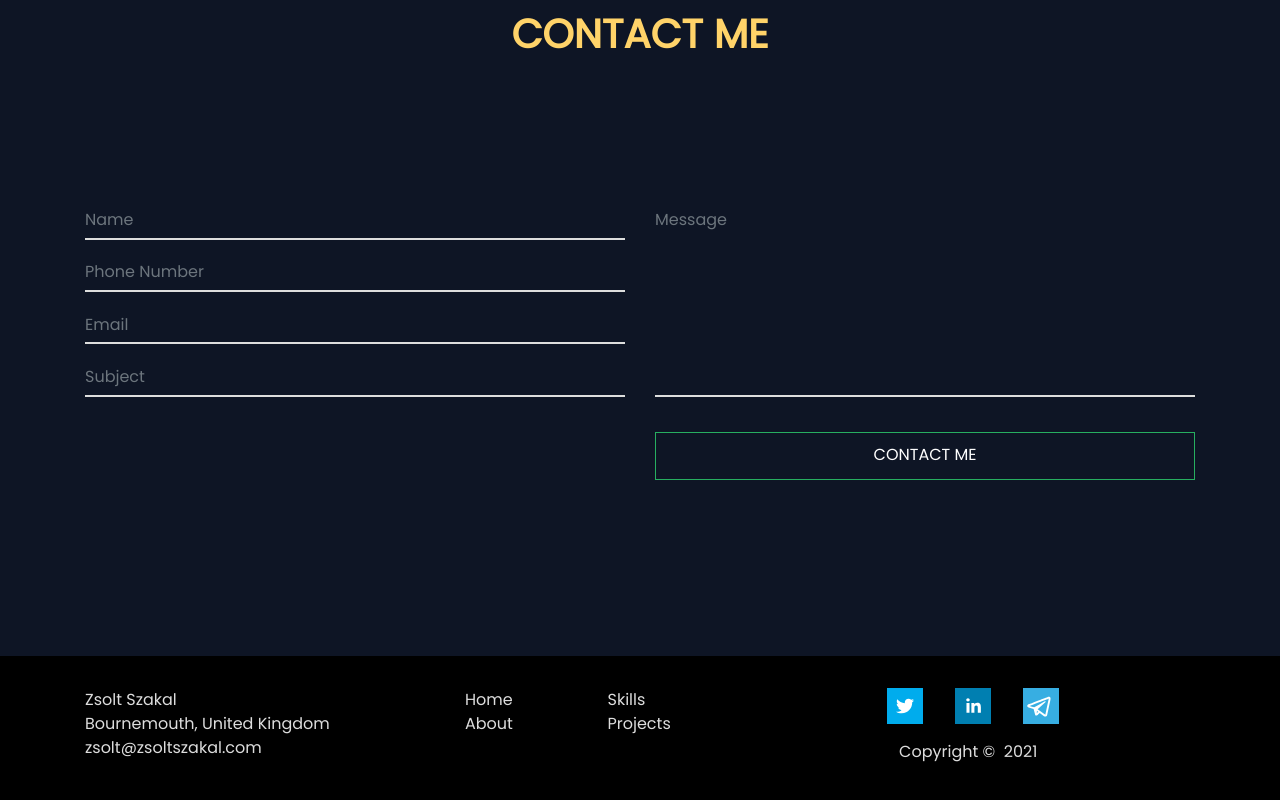
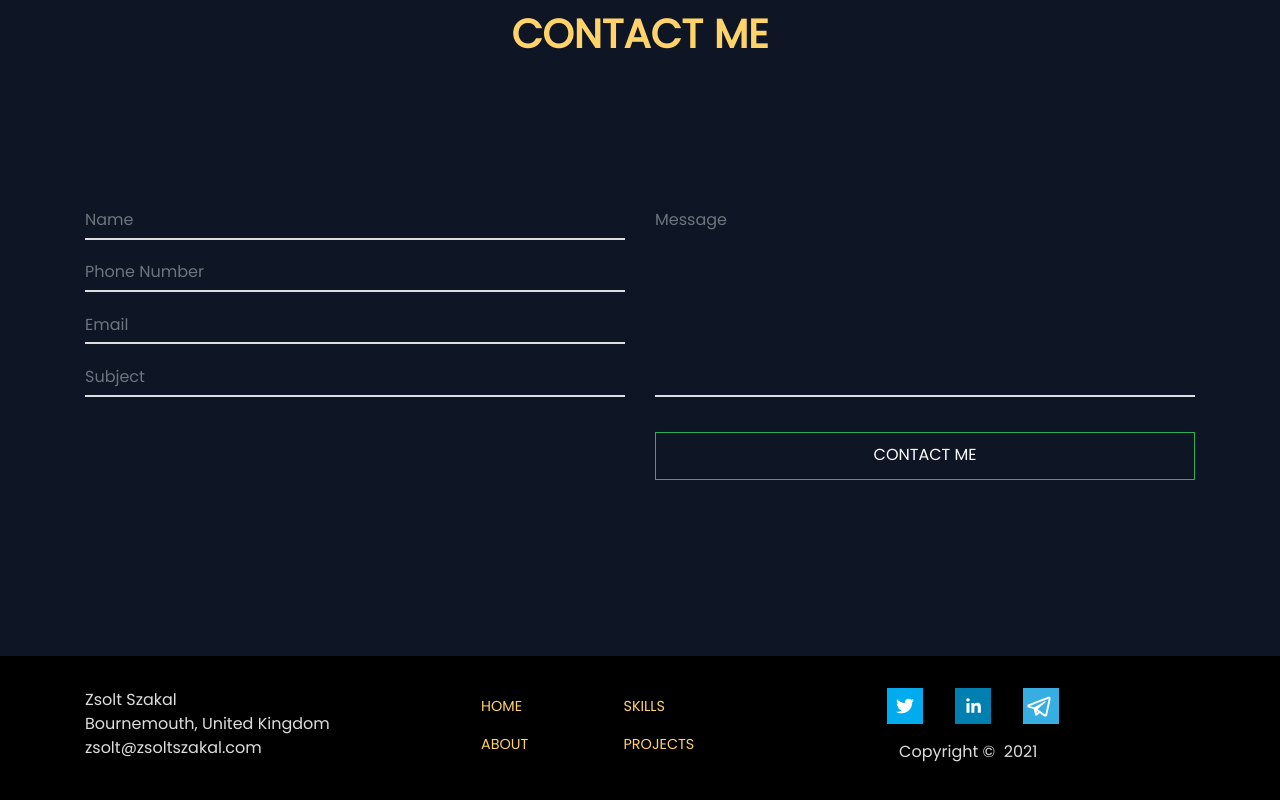
Before and after one commit to zsoltszakal/001-zsoltszakal.com, a React (Create React App) app: page / in a window 1280 px wide. Shown: the part 3887-4687 px from the top of the page. Built offline with nearby package versions, Linux system fonts and the light colour scheme.

Commit message:
SEO & Footer Fix

```diff
--- a/package.json
+++ b/package.json
@@ -17,7 +17,6 @@
     "react-dom": "^17.0.1",
     "react-hook-form": "^6.15.3",
     "react-scripts": "4.0.2",
-    "react-scroll": "^1.8.1",
     "react-share": "^4.3.1",
     "react-typed": "^1.2.0",
     "web-vitals": "^1.1.0"
--- a/public/index.html
+++ b/public/index.html
@@ -10,16 +10,16 @@
       content="Zsolt Szakal - Personal Portfolio Website, React, Python, AWS, Google Cloud Services, Git, Cloud Projects"
     />
     <meta name="theme-color" content="#080d16">
-    <meta http-equiv="Cache-control" max-age=31536000>
+    <meta http-equiv="Cache-Control: max-age=31536000">
     <link rel="preconnect" href="https://fonts.gstatic.com">
     <link href="https://fonts.googleapis.com/css2?family=Poppins&display=swap" rel="stylesheet">
-    <link rel="preload" href="../src/img3.jpg" as="image">
     <link rel="manifest" href="%PUBLIC_URL%/manifest.json" />
 
     <title>Zsolt Szakal - Personal Portfolio Website - 2021</title>
     </head>
 
   <body>
+    <img style="display:none;" src="../src/img3.jpg" />
     <div id="root"></div>
 
     <script>
--- a/src/App.css
+++ b/src/App.css
@@ -42,10 +42,6 @@
   background: var(--primary-green);
 }
 
-
-::-webkit-scrollbar-track:hover .thumb {
-  background: white;
-}
 
 /************************** NAVBAR **************************/
 
@@ -672,3 +668,15 @@ box-shadow: 8px 8px 8px 0px black;
   .footer p {
     margin-bottom: 0;
   }
+
+  .footer-link {
+    color:var(--primary-yellow) !important;
+    border-bottom: none;
+    margin-right: 0 !important;
+  }
+
+  .footer-link:hover {
+    border-bottom: none;
+    color: var(--primary-green) !important;
+    transition: 1s ease-in-out;
+  }
--- a/src/components/Footer.js
+++ b/src/components/Footer.js
@@ -5,8 +5,7 @@ import {
     TelegramIcon,
 
  } from "react-share";
- import { Link } from "react-scroll";
- import { faGithub} from '@fortawesome/free-brands-svg-icons';
+ import { Navbar, Nav } from 'react-bootstrap'
 
 const Footer = () => {
     return (
@@ -25,7 +24,7 @@ const Footer = () => {
 
                         </div>
                         <div classNam="d-flex">
-                            <a href="mailto:zsolt@zsoltszakal.com">zsolt@zsoltszakal.com</a>
+                            <a href="mailto:zsolt@zsoltszakal.com" rel="noopener">zsolt@zsoltszakal.com</a>
                             <br />
                             <br />
                         </div>
@@ -33,26 +32,20 @@ const Footer = () => {
                     <div className="col-lg-3 col-md-2 col-sm-6">
                         <div className="row">
                             <div className="col">
-                                <Link smooth={true} to="header" offset={-50} href="#">Home</Link>
-                                <br />
-                                <Link smooth={true} to="about" offset={-47} href="#">About</Link>
-                                <br />
+                      <Nav.Link className="footer-link"  href="#home">home</Nav.Link>
+                      <Nav.Link  className="footer-link" href="#about">about</Nav.Link>
                             </div>
                             <div className="col">
-                            <Link smooth={true} to="skills" offset={-48} href="#">Skills</Link>
-                                <br />
-                                <Link smooth={true} to="projects" offset={-48} href="#">Projects</Link>
-                                 <br />
-                                <br />
-                                <br />
+                      <Nav.Link className="footer-link" href="#skills">skills</Nav.Link>
+                      <Nav.Link  className="footer-link" href="#projects">projects</Nav.Link>
                             </div>
                         </div>
                     </div>
                     <div className="col-lg-5 col-md-5 col-sm-6 align-items-center">
                         <div className="d-flex justify-content-center">
-                        <a href="https://twitter.com/ZsoltSzakal1"><TwitterIcon className="mx-3" size={36} /></a>
-                        <a href="https://www.linkedin.com/in/zsolt-szakal-130050202/"><LinkedinIcon className="mx-3" size={36}/></a>
-                        <a href="https://t.me/zsoltszakal"><TelegramIcon className="mx-3" size={36} /></a>
+                        <a  rel="noopener" href="https://twitter.com/ZsoltSzakal1"><TwitterIcon className="mx-3" size={36} /></a>
+                        <a  rel="noopener" href="https://www.linkedin.com/in/zsolt-szakal-130050202/"><LinkedinIcon className="mx-3" size={36}/></a>
+                        <a  rel="noopener" href="https://t.me/zsoltszakal"><TelegramIcon className="mx-3" size={36} /></a>
                         </div>
                         <p className="pt-3 text-center"> Copyright © &nbsp;
                         {new Date().getFullYear()} &nbsp;
--- a/src/components/Header.js
+++ b/src/components/Header.js
@@ -5,7 +5,7 @@ import { faGithub, faTwitter, faLinkedin} from '@fortawesome/free-brands-svg-ico
 
 const Header = () => {
     return (
-            <div id="header" className="header-wraper header">
+            <div id="home" className="header-wraper header">
             <div className="main-info">
                 <h1>Hi, I am Zsolt</h1>
                 <div className="middle"></div>
--- a/src/components/Navbar.js
+++ b/src/components/Navbar.js
@@ -1,7 +1,6 @@
 import React from "react"
 import { FontAwesomeIcon } from "@fortawesome/react-fontawesome";
 import { faBars } from "@fortawesome/free-solid-svg-icons";
-import { Link } from "react-scroll";
 import { Navbar, Nav } from 'react-bootstrap'
 
 
@@ -21,7 +20,7 @@ const Navbar1 = () => {
                 <Navbar.Collapse id="responsive-navbar-nav">
                   <Nav className="ml-auto">
                     <li className="nav-item active">
-                      <Nav.Link  href="#header">home</Nav.Link>
+                      <Nav.Link  href="#home">home</Nav.Link>
                     </li>
                     <li className="nav-item active">
                       <Nav.Link href="#about">about</Nav.Link>
```
